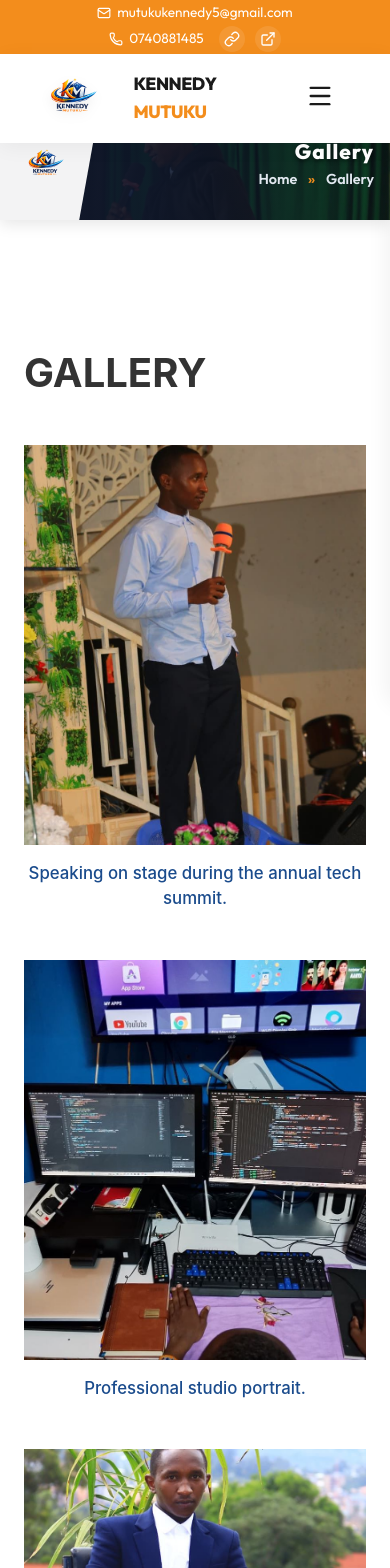
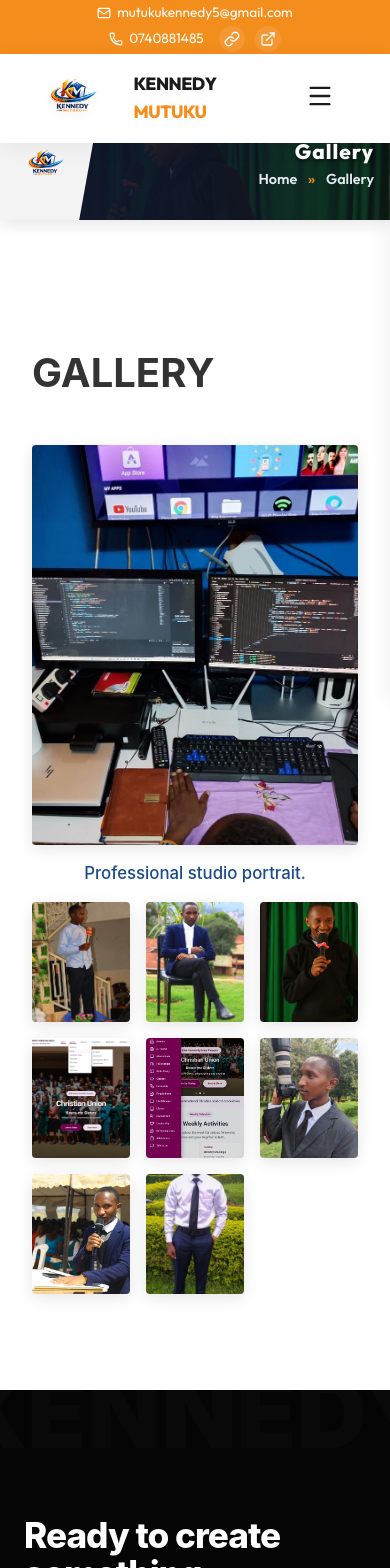
Before and after one commit to Kennedy-Mutuku/Ken-Portfolio-2, a React (Vite) app in the folder frontend/: page /gallery in a window 390 px wide. Shown: the top 1568 px of the page. Built offline with nearby package versions, Linux system fonts and the light colour scheme.

Commit message:
Refine gallery mobile layout and drop-in animation

```diff
--- a/frontend/src/pages/GalleryPage.jsx
+++ b/frontend/src/pages/GalleryPage.jsx
@@ -18,8 +18,8 @@ import img10 from '../assets/WhatsApp Image 2026-04-04 at 1.52.46 AM.jpeg'
 
 const GalleryPage = () => {
   const photos = [
+    { src: img2, caption: "Professional studio portrait.", type: "large-center" }, // Moved to first for mobile priority
     { src: img1, caption: "Speaking on stage during the annual tech summit.", type: "small" },
-    { src: img2, caption: "Professional studio portrait.", type: "large-center" },
     { src: img3, caption: "Profile shot at the corporate office.", type: "small" },
     { src: img4, caption: "In action during a leadership seminar.", type: "small" },
     { src: img5, caption: "With the incredible KSUCU-MC Team.", type: "small" },
@@ -37,7 +37,7 @@ const GalleryPage = () => {
       <PageHeader title="Gallery" />
 
       <section className="gallery-premium-section">
-        <div className="container">
+        <div className="container gallery-container">
           <motion.div
             className="gallery-premium-header"
             initial={{ opacity: 0, y: -20 }}
@@ -53,10 +53,17 @@ const GalleryPage = () => {
               <motion.div
                 key={index}
                 className={`jk-masonry-item ${photo.type}`}
-                initial={{ opacity: 0, y: 30 }}
-                whileInView={{ opacity: 1, y: 0 }}
+                // "Winging in" drop animation
+                initial={{ opacity: 0, y: -50, scale: 0.95, rotate: -2 }}
+                whileInView={{ opacity: 1, y: 0, scale: 1, rotate: 0 }}
                 viewport={{ once: true, margin: "-50px" }}
-                transition={{ duration: 0.6, delay: index * 0.1, ease: "easeOut" }}
+                transition={{
+                  duration: 0.7,
+                  delay: index * 0.1,
+                  type: "spring",
+                  stiffness: 100,
+                  damping: 12
+                }}
               >
                 <div
                   className="jk-img-wrapper"
@@ -109,6 +116,12 @@ const GalleryPage = () => {
           background-color: #ffffff;
         }
 
+        .gallery-container {
+          max-width: 1200px;
+          margin: 0 auto;
+          padding: 0 2rem;
+        }
+
         .gallery-premium-header {
           margin-bottom: 3rem;
         }
@@ -133,6 +146,7 @@ const GalleryPage = () => {
         .jk-masonry-item {
           display: flex;
           flex-direction: column;
+          transform-origin: top center;
         }
 
         /* The large center item spans 2 rows */
@@ -149,6 +163,8 @@ const GalleryPage = () => {
           width: 100%;
           /* Fix height to make the grid align nicely */
           height: 250px;
+          box-shadow: 0 4px 15px rgba(0,0,0,0.1);
+          border-radius: 4px;
         }
 
         .jk-masonry-item.large-center .jk-img-wrapper {
@@ -257,13 +273,28 @@ const GalleryPage = () => {
 
         @media (max-width: 768px) {
           .jk-masonry-grid {
-            grid-template-columns: 1fr;
-            gap: 3rem;
+            /* Mobile specific layout: 3 tiny columns */
+            grid-template-columns: repeat(3, 1fr);
+            gap: 1rem;
           }
 
-          .jk-masonry-item.large-center .jk-img-wrapper,
-          .jk-img-wrapper {
-            height: 400px; /* Uniform height on mobile */
+          /* The first item takes full width and is large */
+          .jk-masonry-item:nth-child(1) {
+            grid-column: 1 / -1;
+          }
+
+          /* The first item wrapper height */
+          .jk-masonry-item:nth-child(1) .jk-img-wrapper {
+            height: 400px;
+          }
+
+          /* The rest are tiny thumbnails */
+          .jk-masonry-item:not(:nth-child(1)) .jk-img-wrapper {
+            height: 120px;
+          }
+
+          .jk-masonry-item:not(:nth-child(1)) .jk-caption {
+            display: none; /* Hide captions for tiny thumbnails to save space */
           }
         }
       `}</style>
```
